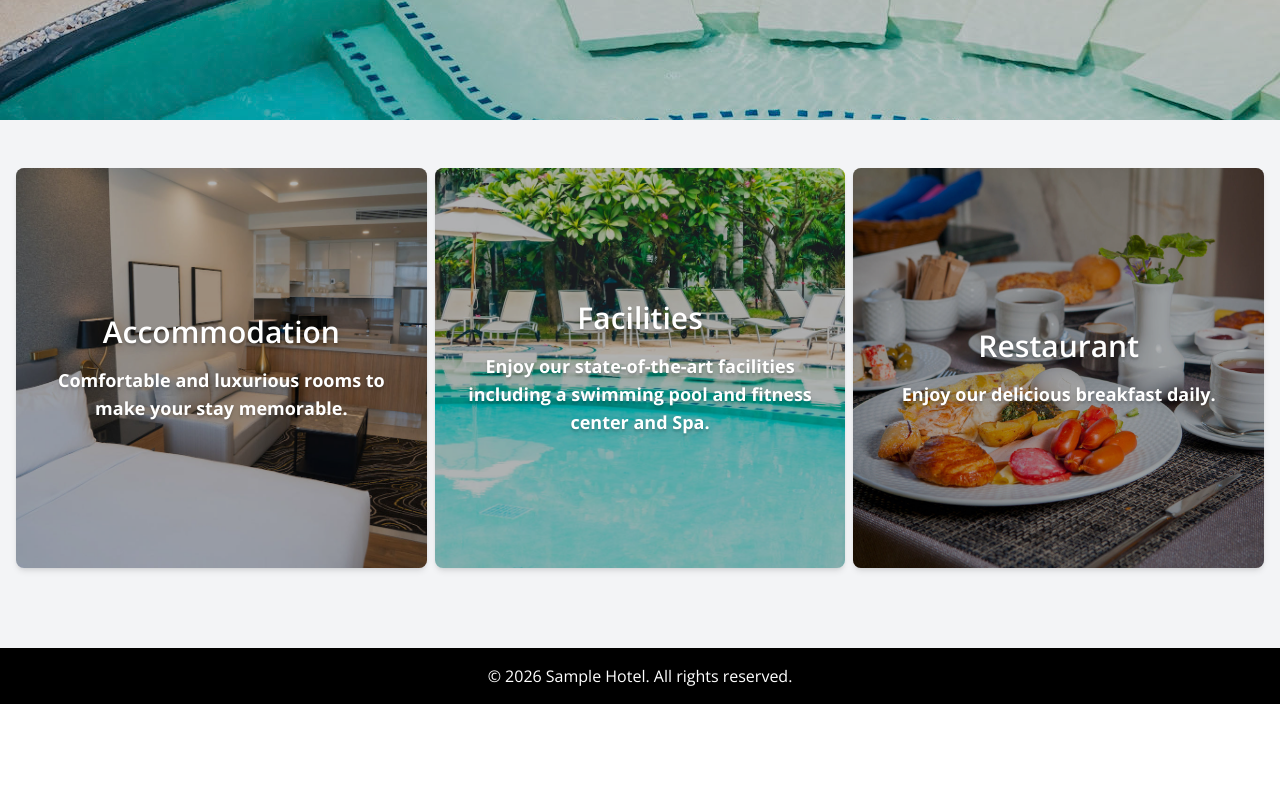
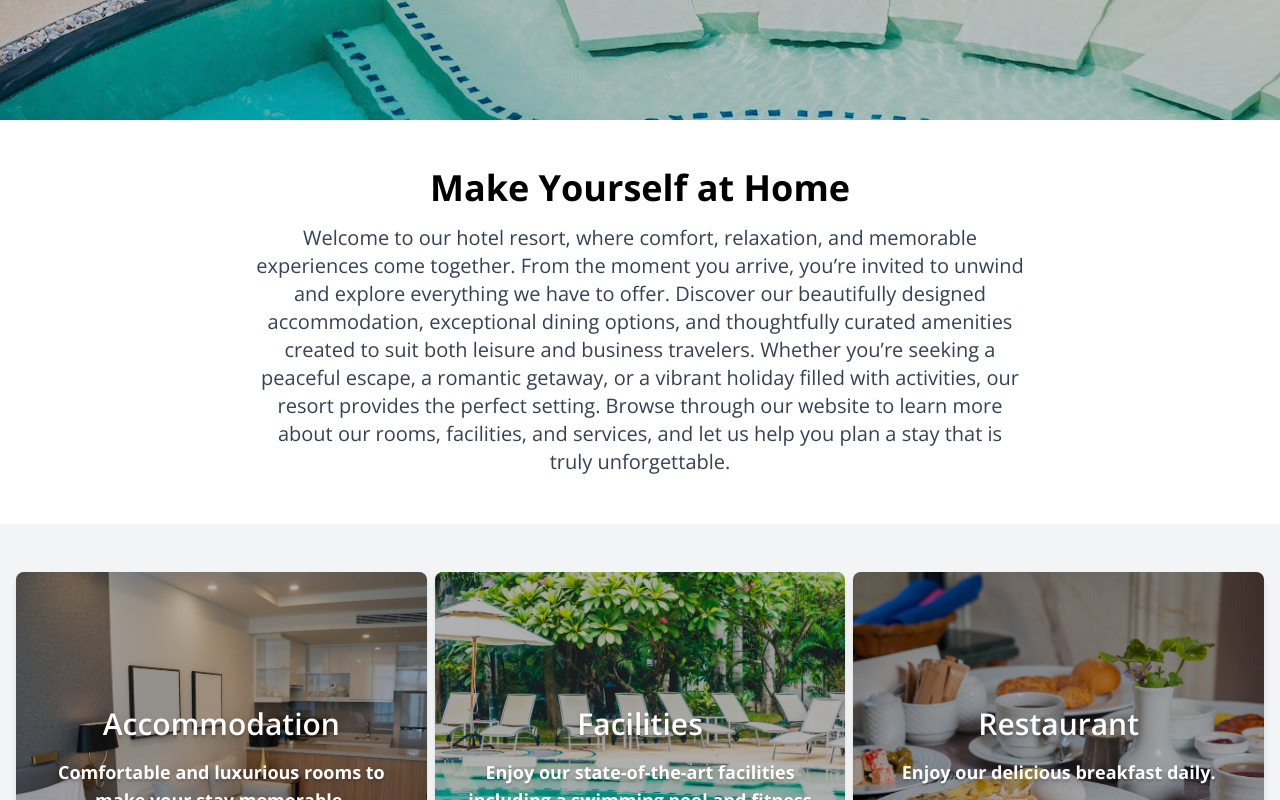
Before and after one commit to Mathew-Ritchie/Sample_Hotel_Website_Mathew_Ritchie, a React (Vite) app in the folder hotel-site/: page / in a window 1280 px wide. Shown: the part 680-1480 px from the top of the page. Before the commit the page ends 1384 px from the top, so only its background shows below. Built offline with nearby package versions, Linux system fonts and the light colour scheme.

Commit message:
Creation of welcome message and updatee of LaningPageSelectionCards.jsx

```diff
--- a/hotel-site/src/components/LandingPageSectionCards.jsx
+++ b/hotel-site/src/components/LandingPageSectionCards.jsx
@@ -5,26 +5,29 @@ const services = {
                   accommodation: { title: "Accommodation",
                                    image: "/images/deluxe-room1.jpeg",
                                    alt: "image of the Deluxe Room",
-                                   description: "Comfortable and luxurious rooms to make your stay memorable." },
+                                   description: "Comfortable and luxurious rooms to make your stay memorable.",
+                                   linkPath: "/accommodation" },
                   facilities:    { title: "Facilities",
                                    image: "/images/pool2.jpeg",
                                    alt: "Image of the swimming pool",
-                                   description: "Enjoy our state-of-the-art facilities including a swimming pool and fitness center and Spa." },
+                                   description: "Enjoy our state-of-the-art facilities including a swimming pool and fitness center and Spa.",
+                                   linkPath: "/facilities" },
                   wellness:      { title: "Restaurant",
                                    image: "/images/breakfast1.jpeg",
                                    alt: "Image of buffet breakfast",
-                                   description: "Enjoy our delicious breakfast daily." }
+                                   description: "Enjoy our delicious breakfast daily.",
+                                   linkPath: "/restaurant" },
                  };
 
     return (
         <section className="py-12 bg-gray-100">
-            <div className="container mx-auto px-4 w-full flex flex-col md:flex-row gap-2 ">
+            <div className="container mx-auto px-4 w-full flex flex-col justify-center items-center md:flex-row gap-2 ">
                 {Object.values(services).map((service, index) => (
-                  <Link to={`/${service.title.toLowerCase()}`} key={index} className="w-1/3 mb-8 h-100">
+                  <Link to={service.linkPath} key={index} className="w-2/3 md:w-1/3 mb-8 h-100">
                     <div className="bg-white rounded-lg shadow-md overflow-hidden  bg-cover bg-center h-100" style={{ backgroundImage: `url(${service.image})` }}>
                         <div className="flex flex-col justify-center items-center p-6 text-white text-shadow-lg font-bold h-full bg-black/30 text-center">
                             <h2 className="text-3xl font-semibold mb-4  ">{service.title}</h2>
-                            <p className="text-lg">{service.description}</p>
+                            <p className="text-lg h-20">{service.description}</p>
                         </div>
                     </div>
                     </Link>
--- /dev/null
+++ b/hotel-site/src/components/LandingWelcomeMessageComponent.jsx
@@ -0,0 +1,12 @@
+export default function LandingWelcomeMessageComponent() {
+    return (
+        <section className="py-12 bg-white">
+            <div className="container mx-auto px-4 text-center">
+                <h2 className="text-3xl md:text-4xl font-bold mb-4">Make Yourself at Home</h2>
+                <p className="text-lg md:text-xl text-gray-700 max-w-3xl mx-auto">
+                    Welcome to our hotel resort, where comfort, relaxation, and memorable experiences come together. From the moment you arrive, you’re invited to unwind and explore everything we have to offer. Discover our beautifully designed accommodation, exceptional dining options, and thoughtfully curated amenities created to suit both leisure and business travelers. Whether you’re seeking a peaceful escape, a romantic getaway, or a vibrant holiday filled with activities, our resort provides the perfect setting. Browse through our website to learn more about our rooms, facilities, and services, and let us help you plan a stay that is truly unforgettable.
+                </p>
+            </div>
+        </section>
+    );
+}
--- a/hotel-site/src/pages/LandingPage.jsx
+++ b/hotel-site/src/pages/LandingPage.jsx
@@ -1,11 +1,13 @@
 import LandingHeroComponent from "../components/LandingHeroComponent";
 import LandingPageSectionCards from "../components/LandingPageSectionCards";
+import LandingWelcomeMessageComponent from "../components/LandingWelcomeMessageComponent";
 
 
 export default function LandingPage() {
     return (
         <div>
             <LandingHeroComponent />
+            <LandingWelcomeMessageComponent />
             <LandingPageSectionCards />
         </div>
     );
```
